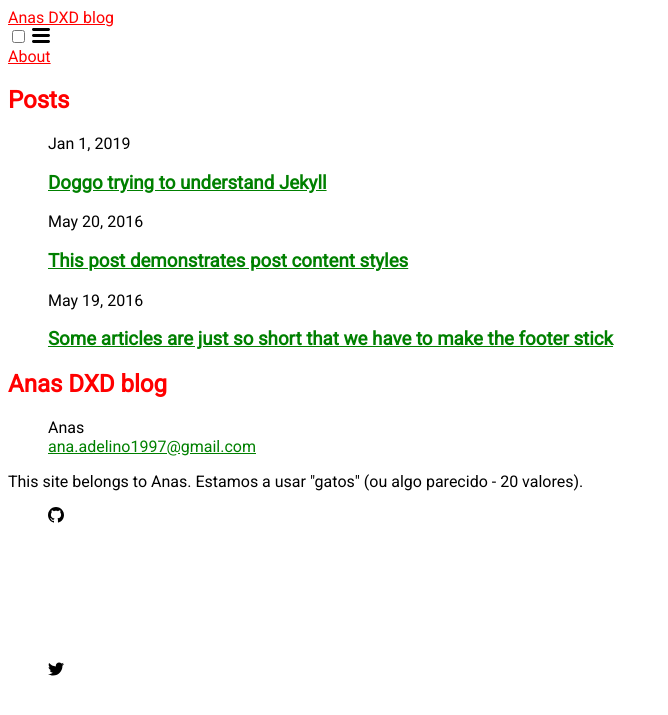
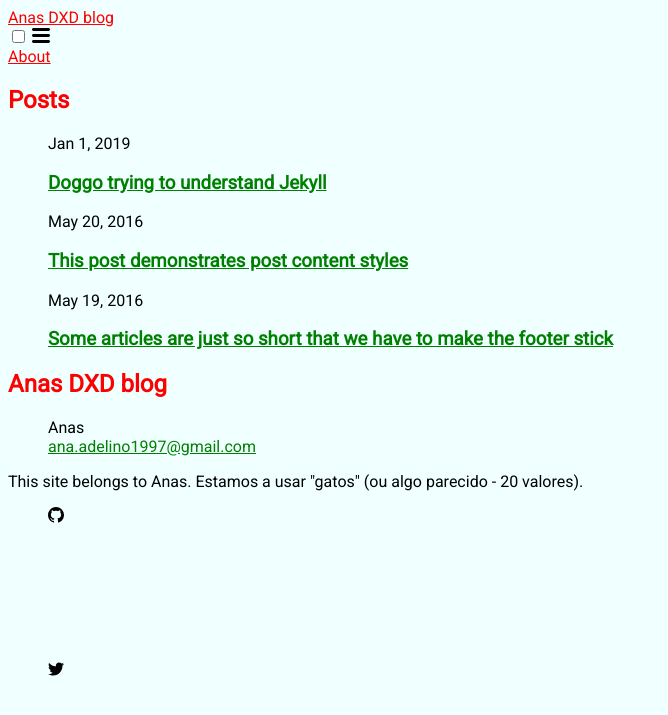
Before and after one commit to anaadelino/anaadelino.github.io, a Jekyll site: the page built from index.md, in a window 1280 px wide. Shown: the top 715 px of the page, without its empty margins (0-668 px from the left). Built offline with Jekyll 4.4.1, drawn with Linux system fonts in a browser that asks for light colours.

Commit message:
Now it's blue

```diff
--- a/_sass/omeuestilo.scss
+++ b/_sass/omeuestilo.scss
@@ -4,6 +4,7 @@ $brandcolor: red;
 
 body {
     font-family: $mytype;
+    background-color: azure;
 }
 
 a,
```
